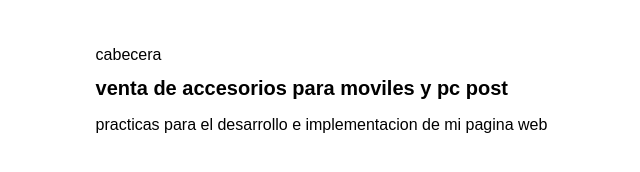
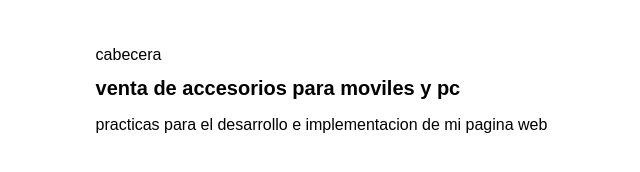
Before and after one commit to Quineddie/mirepo, a plain HTML site: page portalcomunicaciones.html in a window 1280 px wide. Shown: the full height of the page, 102-742 px from the left. Drawn offline with Linux system fonts and the light colour scheme.

Commit message:
estructura inicial de la cabecera

```diff
--- a/portalcomunicaciones.html
+++ b/portalcomunicaciones.html
@@ -5,14 +5,12 @@
 
     </head>
 <body>
-    <div id =container>
-
-    <div id =cabecera>
+    <div id="container">
+    <div id ="cabecera">
         cabecera
-        <div id = "post">
-            <h1>venta de accesorios para moviles y pc
-            post</h1>
-
+        </div>
+        <div id="post">
+            <h1>venta de accesorios para moviles y pc</h1>
     <p>practicas para el desarrollo e implementacion de mi pagina web </p>
 </div>
 </div>
```
